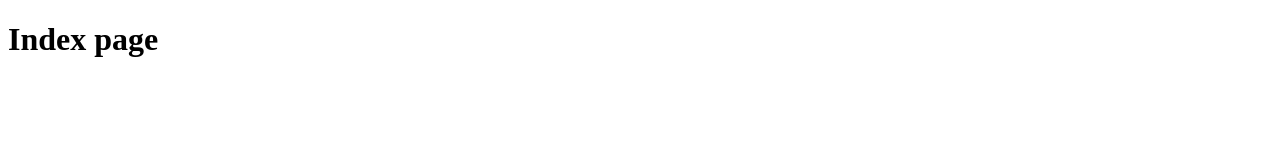
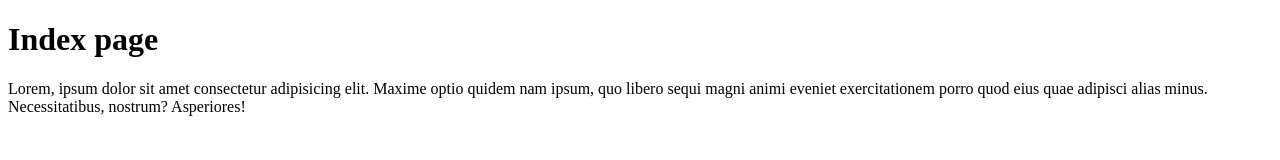
Before and after one commit to omekov/template, a plain HTML site: page index.html in a window 1280 px wide. Drawn offline with Linux system fonts and the light colour scheme.

Commit message:
2 html file desc

```diff
--- a/index.html
+++ b/index.html
@@ -7,5 +7,6 @@
 </head>
 <body>
     <h1>Index page</h1>
+    <p>Lorem, ipsum dolor sit amet consectetur adipisicing elit. Maxime optio quidem nam ipsum, quo libero sequi magni animi eveniet exercitationem porro quod eius quae adipisci alias minus. Necessitatibus, nostrum? Asperiores!</p>
 </body>
 </html>
```
Also changed, not shown: about.html (+1 -0 lines).
